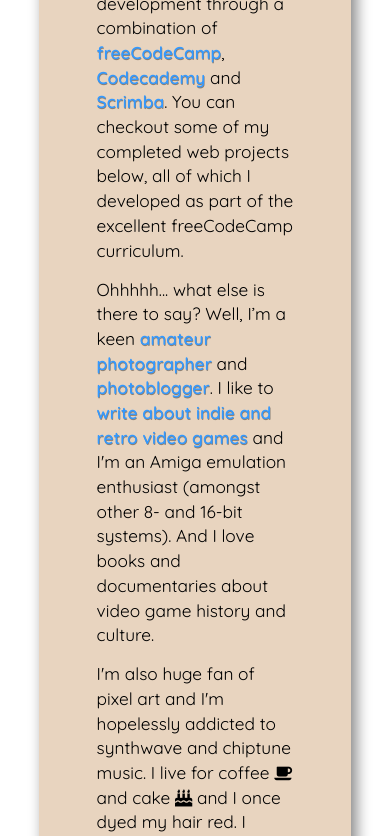
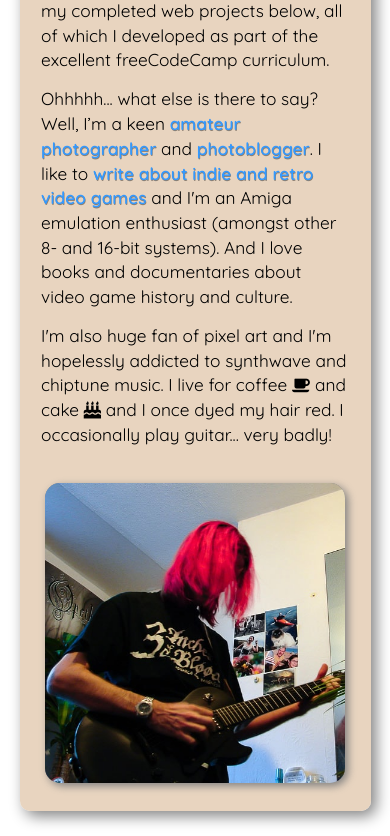
Before and after one commit to caffeinated-pixels/portfolio-page, a plain HTML site: page index.html in a window 390 px wide. Shown: the part 1164-2000 px from the top of the page. Drawn offline with nearby package versions, Linux system fonts and the light colour scheme.

Commit message:
fixed/tweaked mainbox padding MQ

```diff
--- a/main.scss
+++ b/main.scss
@@ -1,4 +1,5 @@
 $header-bg: black;
+$link-blue: #3399ff;
 
 @mixin mq($size) {
   @media only screen and (max-width: $size) {
@@ -65,10 +66,8 @@ body:after {
   overflow: hidden;
 
   @include mq(768px) {
-    .main-box {
-      width: 90vw;
-      padding: 1.8rem 1.9rem;
-    }
+    width: 90vw;
+    padding: 1.5rem;
   }
 }
 
@@ -81,7 +80,7 @@ h2 {
 }
 
 a {
-  color: #3399ff;
+  color: $link-blue;
   font-weight: 600;
   text-decoration: none;
 }
@@ -102,10 +101,10 @@ a:focus {
   background-color: $header-bg;
   color: white;
   padding: 0.9rem 1.4rem;
-  box-shadow: 0px 1px 8px #3399ff;
+  box-shadow: 0px 1px 8px $link-blue;
   width: 100vw;
   position: fixed;
-  height:75px;
+  height: 75px;
   top: 0;
   left: 0;
   z-index: 20;
@@ -121,10 +120,6 @@ nav ul {
   flex: 1;
   font-size: 1.5rem;
   font-weight: 600;
-
-  @include mq(768px) {
-    font-size: 1.125rem;
-  }
 }
 
 nav li {
@@ -134,14 +129,13 @@ nav li {
 .menubox {
   display: flex;
   align-items: center;
-
-
 }
 
 .nav-list {
   display: flex;
 
   @include mq(768px) {
+    font-size: 1.4rem;
     display: none;
     text-align: center;
     position: absolute;
@@ -150,19 +144,22 @@ nav li {
     top: 50px;
     z-index: 5;
     background-color: $header-bg;
+    padding-bottom: 0.5rem;
+    box-shadow: 0px 8px 8px -8px $link-blue;
   }
 }
 
 .burger-btn {
   display: none;
   cursor: pointer;
+  font-size: 1.5rem;
   -webkit-user-select: none;
-     -moz-user-select: none;
-      -ms-user-select: none;
-          user-select: none;
+  -moz-user-select: none;
+  -ms-user-select: none;
+  user-select: none;
 
   @include mq(768px) {
-    display: inline-block;
+    display: block;
   }
 }
 /* END of NAVBAR STYLING */
```
Also changed, not shown: main.css, main.min.css.
